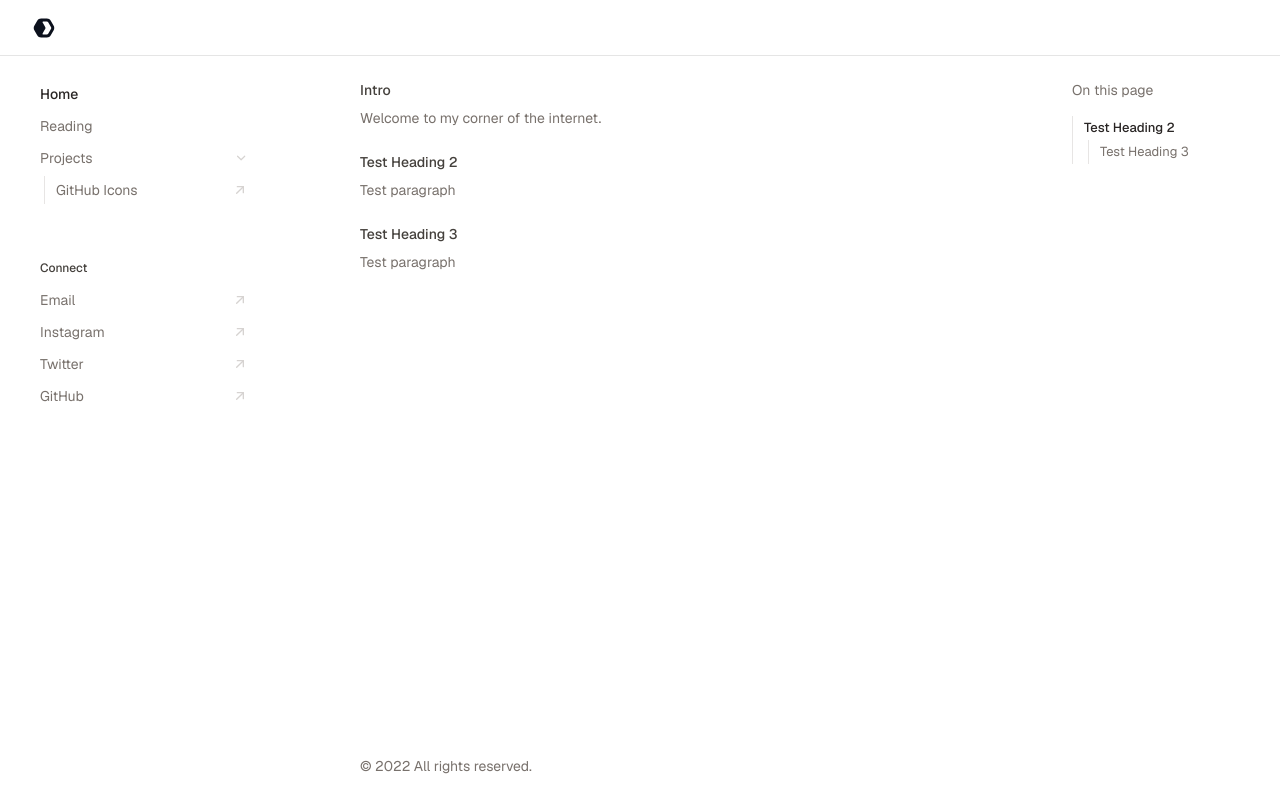
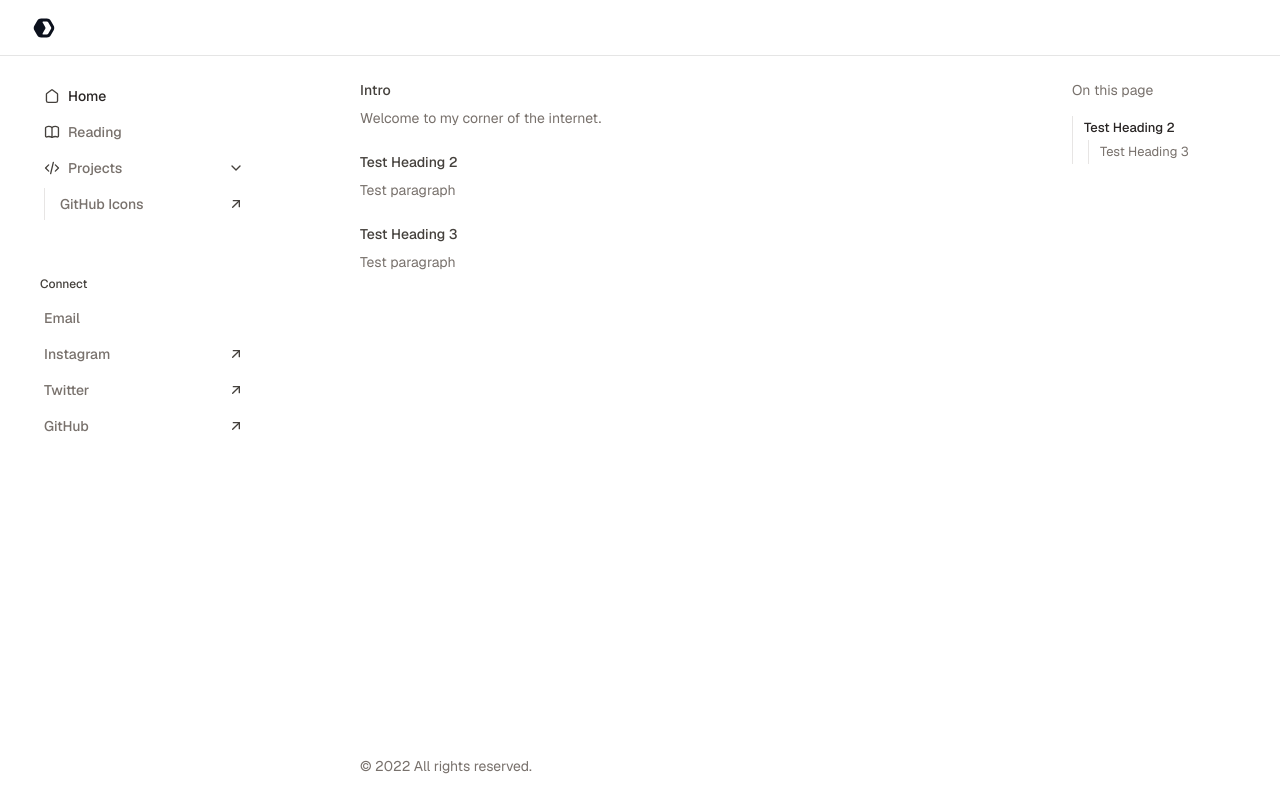
Before and after one commit to juwanpetty/juwanpetty.com, a Next.js app: page / in a window 1280 px wide. Built offline with nearby package versions, Linux system fonts and the light colour scheme.

Commit message:
Update mobile sidebar implementation and close button styling

```diff
--- a/components/DropdownSidebarItem.tsx
+++ b/components/DropdownSidebarItem.tsx
@@ -1,39 +1,49 @@
 "use client";
 
 import React from "react";
-
-import { usePathname } from "next/navigation";
 import * as Accordion from "@radix-ui/react-accordion";
 import { Icons } from "@/shared/Icons";
 import { SidebarItem } from "@/components/SidebarItem";
-import { cn } from "@/utilities/mergeClassNames";
-import { isCurrentPath } from "@/utilities/isCurrentPath";
+import { StopClickEventPropagation } from "@/components/StopClickEventPropagation";
 
 type Props = {
   label: string;
   href: string;
+  children: React.ReactNode;
+  leadingVisual?: keyof typeof Icons;
   onClick?: () => void;
-  children: React.ReactNode;
 };
 
-export function DropdownSidebarItem({ label, href, onClick, children }: Props) {
-  const pathName = usePathname();
-
+export function DropdownSidebarItem({
+  label,
+  href,
+  children,
+  leadingVisual,
+  onClick,
+}: Props) {
   return (
     <Accordion.Root type="single" defaultValue="item-1" collapsible>
       <Accordion.Item className="overflow-hidden" value="item-1">
-        <Accordion.Header className="mb-1 flex items-center justify-between">
-          <SidebarItem href={href} content={label} onClick={onClick} />
-          <Accordion.Trigger
-            className={cn(
-              "mr-2 rotate-0 text-stone-300 transition-transform duration-200 data-[state=open]:rotate-90",
-              {
-                "font-medium text-stone-600": isCurrentPath(pathName, href),
-              }
-            )}
-          >
-            <Icons.ChevronRight size={16} />
-          </Accordion.Trigger>
+        <Accordion.Header className="mb-1 w-full items-center justify-between">
+          <SidebarItem
+            href={href}
+            onClick={onClick}
+            label={label}
+            leadingVisual={leadingVisual}
+            trailingAction={
+              <StopClickEventPropagation shouldPreventDefault>
+                <Accordion.Trigger asChild>
+                  <button
+                    type="button"
+                    className="flex rotate-0 items-center justify-center transition-transform duration-200 data-[state=open]:rotate-90"
+                  >
+                    <Icons.ChevronRight size={16} />
+                    <span className="sr-only">Toggle dropdown</span>
+                  </button>
+                </Accordion.Trigger>
+              </StopClickEventPropagation>
+            }
+          />
         </Accordion.Header>
 
         <Accordion.Content className="overflow-hidden pl-3 data-[state=closed]:animate-slide-up data-[state=open]:animate-slide-down">
--- a/components/MobileSidebar.tsx
+++ b/components/MobileSidebar.tsx
@@ -27,22 +27,31 @@ export function MobileSidebar() {
       </button>
       <Dialog
         open={isOpen}
-        onClose={() => setIsOpen(false)}
+        onClose={() => closeSidebar()}
         className="relative z-50"
       >
         <div className="fixed inset-0 bg-black/30" aria-hidden="true" />
         <div className="fixed inset-0 flex w-screen items-center justify-center p-4">
-          <DialogPanel className="h-[95vh] w-[95vw] space-y-4 rounded-lg border bg-white p-12">
+          <DialogPanel className="relative h-[95vh] w-[95vw] space-y-4 rounded-lg border bg-white p-12">
+            <button
+              type="button"
+              onClick={() => closeSidebar()}
+              className="absolute right-4 top-4 flex size-8 items-center justify-center rounded-full bg-stone-100"
+            >
+              <Icons.Close className="size-4" />
+              <span className="sr-only">Close</span>
+            </button>
+            <span className="sr-only">Close</span>
             <div className="flex flex-col gap-14">
               <SidebarSection>
                 <SidebarItem
                   href="/"
-                  content="Home"
+                  label="Home"
                   onClick={() => closeSidebar()}
                 />
                 <SidebarItem
                   href="/reading"
-                  content="Reading"
+                  label="Reading"
                   onClick={() => closeSidebar()}
                 />
                 <DropdownSidebarItem
@@ -53,7 +62,8 @@ export function MobileSidebar() {
                   <SidebarItem
                     isExternal
                     href="https://github.com/juwanpetty/github-icons"
-                    content="GitHub Icons"
+                    label="GitHub Icons"
+                    trailingAction={<Icons.External size={16} />}
                   />
                 </DropdownSidebarItem>
               </SidebarSection>
--- a/components/SidebarConnect.tsx
+++ b/components/SidebarConnect.tsx
@@ -1,29 +1,29 @@
 import React from "react";
+import { Icons } from "@/shared/Icons";
 import { SidebarItem } from "@/components/SidebarItem";
 import { SidebarSection } from "@/components/SidebarSection";
 
 export function SidebarConnect() {
   return (
     <SidebarSection label="Connect">
-      <SidebarItem
-        isExternal
-        href="mailto:jchpetty@gmail.com"
-        content="Email"
-      />
+      <SidebarItem isExternal href="mailto:jchpetty@gmail.com" label="Email" />
       <SidebarItem
         isExternal
         href="https:www.instagram.com/juwanpetty/"
-        content="Instagram"
+        label="Instagram"
+        trailingAction={<Icons.External size={16} />}
       />
       <SidebarItem
         isExternal
         href="https:twitter.com/juwanpetty"
-        content="Twitter"
+        label="Twitter"
+        trailingAction={<Icons.External size={16} />}
       />
       <SidebarItem
         isExternal
         href="https:github.com/juwanpetty"
-        content="GitHub"
+        label="GitHub"
+        trailingAction={<Icons.External size={16} />}
       />
     </SidebarSection>
   );
--- a/components/SidebarItem.tsx
+++ b/components/SidebarItem.tsx
@@ -5,47 +5,71 @@ import { usePathname } from "next/navigation";
 import { Icons } from "@/shared/Icons";
 import { cn } from "@/utilities/mergeClassNames";
 import { isCurrentPath } from "@/utilities/isCurrentPath";
+import { createElement } from "react";
 
 type SidebarItemProps = {
   href: string;
-  content: string;
+  label: string;
   isExternal?: boolean;
   onClick?: () => void;
+  leadingVisual?: keyof typeof Icons;
+  trailingVisual?: React.ReactNode;
+  trailingAction?: React.ReactNode;
 };
 
 export function SidebarItem({
   href,
-  content,
+  label,
+  onClick,
   isExternal,
-  onClick,
+  leadingVisual,
+  trailingVisual,
+  trailingAction,
 }: SidebarItemProps) {
   const pathName = usePathname();
 
+  const leadingVisualMarkup = leadingVisual
+    ? createElement(Icons[leadingVisual], { className: "size-4" })
+    : null;
+
+  const trailingVisualMarkup = trailingVisual ? (
+    <span className="flex items-center justify-center">{trailingVisual}</span>
+  ) : null;
+
   return isExternal ? (
-    <a
-      href={href}
-      target="_blank"
-      rel="noopener noreferrer"
-      className="flex h-7 items-center justify-start gap-2 px-2 text-stone-300"
-    >
-      <span className="flex-grow text-sm text-stone-500 transition-all hover:text-stone-800">
-        {content}
+    <a href={href} target="_blank" rel="noopener noreferrer">
+      <span className="flex h-8 items-center justify-start gap-2 rounded-[0.625rem] px-3 transition-colors hover:bg-stone-100">
+        <span className="flex grow items-center justify-start gap-2">
+          {leadingVisualMarkup}
+          <span
+            className={cn(
+              "text-sm font-medium text-stone-500 transition-all hover:font-medium hover:text-stone-800",
+              { "font-medium text-stone-800": isCurrentPath(pathName, href) }
+            )}
+          >
+            {label}
+          </span>
+          {trailingVisualMarkup}
+        </span>
+        {trailingAction}
       </span>
-      <Icons.External size={16} />
     </a>
   ) : (
-    <Link
-      href={href}
-      className="flex h-7 w-full items-center justify-start gap-2 px-2 text-stone-300"
-      onClick={onClick}
-    >
-      <span
-        className={cn(
-          "flex-grow text-sm text-stone-500 transition-all hover:font-medium hover:text-stone-800",
-          { "font-medium text-stone-800": isCurrentPath(pathName, href) }
-        )}
-      >
-        {content}
+    <Link href={href} onClick={onClick}>
+      <span className="flex h-8 items-center justify-start gap-2 rounded-[0.625rem] px-3 transition-colors hover:bg-stone-100">
+        <span className="flex grow items-center justify-start gap-2">
+          {leadingVisualMarkup}
+          <span
+            className={cn(
+              "text-sm font-medium text-stone-500 transition-all hover:font-medium hover:text-stone-800",
+              { "font-medium text-stone-800": isCurrentPath(pathName, href) }
+            )}
+          >
+            {label}
+          </span>
+          {trailingVisualMarkup}
+        </span>
+        {trailingAction}
       </span>
     </Link>
   );
--- a/components/SidebarNavigation.tsx
+++ b/components/SidebarNavigation.tsx
@@ -1,4 +1,5 @@
 import React from "react";
+import { Icons } from "@/shared/Icons";
 import { DropdownSidebarItem } from "@/components/DropdownSidebarItem";
 import { SidebarSection } from "@/components/SidebarSection";
 import { SidebarItem } from "@/components/SidebarItem";
@@ -6,13 +7,18 @@ import { SidebarItem } from "@/components/SidebarItem";
 export function SidebarNavigation() {
   return (
     <SidebarSection>
-      <SidebarItem href="/" content="Home" />
-      <SidebarItem href="/reading" content="Reading" />
-      <DropdownSidebarItem href="/projects" label="Projects">
+      <SidebarItem href="/" label="Home" leadingVisual="Home" />
+      <SidebarItem href="/reading" label="Reading" leadingVisual="Book" />
+      <DropdownSidebarItem
+        href="/projects"
+        label="Projects"
+        leadingVisual="Code"
+      >
         <SidebarItem
           isExternal
           href="https://github.com/juwanpetty/github-icons"
-          content="GitHub Icons"
+          label="GitHub Icons"
+          trailingAction={<Icons.External size={16} />}
         />
       </DropdownSidebarItem>
     </SidebarSection>
--- /dev/null
+++ b/components/StopClickEventPropagation.tsx
@@ -0,0 +1,34 @@
+import type { ReactElement, KeyboardEvent, MouseEvent } from "react";
+
+type Props = {
+  children: ReactElement | ReactElement[];
+  shouldPreventDefault?: boolean;
+};
+
+export function StopClickEventPropagation({
+  children,
+  shouldPreventDefault,
+}: Props) {
+  function onEvent(event: KeyboardEvent<HTMLDivElement> | MouseEvent) {
+    event.stopPropagation();
+
+    if (shouldPreventDefault) {
+      event.preventDefault();
+    }
+  }
+
+  return (
+    // eslint-disable-next-line jsx-a11y/no-static-element-interactions
+    <div
+      className="contents"
+      onClick={onEvent}
+      onKeyDown={(event) => {
+        if (event.key === "Enter" || event.key === " ") {
+          onEvent(event);
+        }
+      }}
+    >
+      {children}
+    </div>
+  );
+}
--- a/shared/components/Icons.tsx
+++ b/shared/components/Icons.tsx
@@ -23,10 +23,71 @@ import {
 
 export const Icons = {
   ArrowRight: (props: TablerIconsProps) => <IconArrowRight {...props} />,
+  Book: (props: any) => (
+    <svg
+      xmlns="http://www.w3.org/2000/svg"
+      width="18"
+      height="18"
+      viewBox="0 0 18 18"
+      {...props}
+    >
+      <g
+        fill="none"
+        strokeLinecap="round"
+        strokeLinejoin="round"
+        strokeWidth="1.5"
+        stroke="currentColor"
+      >
+        <path d="M9,15.051c.17,0,.339-.045,.494-.134,.643-.371,1.732-.847,3.141-.845,.899,.001,1.667,.197,2.27,.435,.648,.255,1.344-.24,1.344-.937V4.487c0-.354-.181-.68-.486-.86-.637-.376-1.726-.863-3.14-.863-1.89,0-3.198,.872-3.624,1.182" />
+        <path d="M9,15.051c-.17,0-.339-.045-.494-.134-.643-.371-1.732-.847-3.141-.845-.899,.001-1.667,.197-2.27,.435-.648,.255-1.344-.237-1.344-.933,0-2.593,0-7.472,0-9.09,0-.354,.181-.676,.486-.856,.637-.376,1.726-.863,3.14-.863,1.89,0,3.198,.872,3.624,1.182h0s0,11.104,0,11.104Z" />
+      </g>
+    </svg>
+  ),
   ChevronRight: (props: TablerIconsProps) => <IconChevronRight {...props} />,
   CircleArrowUp: (props: TablerIconsProps) => <IconCircleArrowUp {...props} />,
+  Code: (props: any) => (
+    <svg
+      xmlns="http://www.w3.org/2000/svg"
+      width="18"
+      height="18"
+      viewBox="0 0 18 18"
+      {...props}
+    >
+      <g
+        fill="none"
+        strokeLinecap="round"
+        strokeLinejoin="round"
+        strokeWidth="1.5"
+        stroke="currentColor"
+      >
+        <polyline points="5.25 12.5 1.75 9 5.25 5.5" />
+        <polyline points="12.75 12.5 16.25 9 12.75 5.5" />
+        <line x1="7.5" y1="15.25" x2="10.5" y2="2.75" />
+      </g>
+    </svg>
+  ),
   Copy: (props: TablerIconsProps) => <IconCopy {...props} />,
   Clock: (props: TablerIconsProps) => <IconClock {...props} />,
+  Close: (props: any) => (
+    <svg
+      xmlns="http://www.w3.org/2000/svg"
+      width="18"
+      height="18"
+      viewBox="0 0 18 18"
+      {...props}
+    >
+      <g
+        fill="none"
+        strokeLinecap="round"
+        strokeLinejoin="round"
+        strokeWidth="1.5"
+        stroke="currentColor"
+      >
+        <line x1="14" y1="4" x2="4" y2="14" />
+        <line x1="4" y1="4" x2="14" y2="14" />
+      </g>
+    </svg>
+  ),
   External: (props: TablerIconsProps) => <IconArrowUpRight {...props} />,
   Github: (props: TablerIconsProps) => <IconBrandGithubFilled {...props} />,
   GithubAlt: (props: any) => (
@@ -41,6 +102,25 @@ export const Icons = {
         fill="currentColor"
         d="M16,2.345c7.735,0,14,6.265,14,14-.002,6.015-3.839,11.359-9.537,13.282-.7,.14-.963-.298-.963-.665,0-.473,.018-1.978,.018-3.85,0-1.312-.437-2.152-.945-2.59,3.115-.35,6.388-1.54,6.388-6.912,0-1.54-.543-2.783-1.435-3.762,.14-.35,.63-1.785-.14-3.71,0,0-1.173-.385-3.85,1.435-1.12-.315-2.31-.472-3.5-.472s-2.38,.157-3.5,.472c-2.677-1.802-3.85-1.435-3.85-1.435-.77,1.925-.28,3.36-.14,3.71-.892,.98-1.435,2.24-1.435,3.762,0,5.355,3.255,6.563,6.37,6.913-.403,.35-.77,.963-.893,1.872-.805,.368-2.818,.963-4.077-1.155-.263-.42-1.05-1.452-2.152-1.435-1.173,.018-.472,.665,.017,.927,.595,.332,1.277,1.575,1.435,1.978,.28,.787,1.19,2.293,4.707,1.645,0,1.173,.018,2.275,.018,2.607,0,.368-.263,.787-.963,.665-5.719-1.904-9.576-7.255-9.573-13.283,0-7.735,6.265-14,14-14Z"
       />
+    </svg>
+  ),
+  Home: (props: any) => (
+    <svg
+      xmlns="http://www.w3.org/2000/svg"
+      width="18"
+      height="18"
+      viewBox="0 0 18 18"
+      {...props}
+    >
+      <g
+        fill="none"
+        strokeLinecap="round"
+        strokeLinejoin="round"
+        strokeWidth="1.5"
+        stroke="currentColor"
+      >
+        <path d="M3.145,6.2l5.25-3.99c.358-.272,.853-.272,1.21,0l5.25,3.99c.249,.189,.395,.484,.395,.796v7.254c0,1.105-.895,2-2,2H4.75c-1.105,0-2-.895-2-2V6.996c0-.313,.146-.607,.395-.796Z" />
+      </g>
     </svg>
   ),
   Image: (props: TablerIconsProps) => <IconPhoto {...props} />,
```
